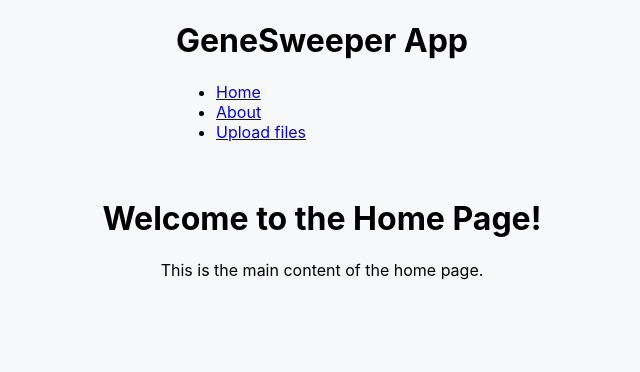
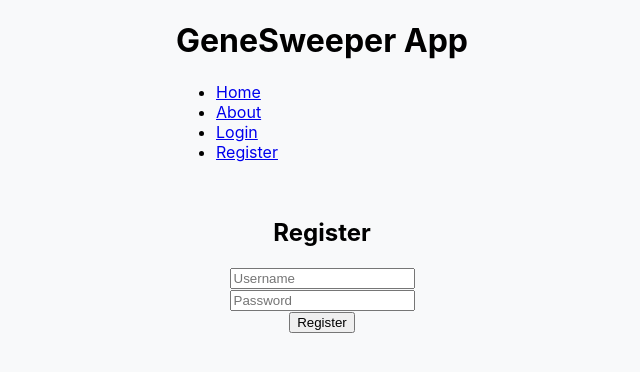
Before and after one commit to Aalajlan6/GeneSweeperApp, a React (Create React App) app in the folder genesweeper-app/: page /register in a window 1280 px wide. Shown: the top 372 px of the page, without its empty margins (318-958 px from the left). Built offline with nearby package versions, Linux system fonts and the light colour scheme.

Commit message:
Account management!

```diff
--- a/genesweeper-app/src/App.js
+++ b/genesweeper-app/src/App.js
@@ -5,6 +5,8 @@ import HomePage from './pages/HomePage';
 import AboutPage from './pages/AboutPage';
 import UploadPage from './pages/UploadPage';
 import DashboardPage from './pages/DashboardPage';
+import RegisterPage from './pages/RegisterPage';
+import LoginPage from './pages/LoginPage';
 import Layout from './components/Layout';
 
 function App() {
@@ -16,6 +18,8 @@ function App() {
         <Route path="/upload" element={<UploadPage />} />
         <Route path="*" element={<HomePage />} />
         <Route path="/dashboard" element={<DashboardPage />} />
+        <Route path="/register" element={<RegisterPage />} />
+        <Route path="/login" element={<LoginPage />} />
       </Routes>
     </Layout>
   );
--- a/genesweeper-app/src/components/NavigationBar.js
+++ b/genesweeper-app/src/components/NavigationBar.js
@@ -1,8 +1,17 @@
 // components/NavigationBar.js (example)
 import React from 'react';
-import { Link } from 'react-router-dom';
+import { Link, useNavigate } from 'react-router-dom';
+import { useAuth } from '../context/AuthContext';
 
 function NavigationBar() {
+  const { isAuthenticated, logout } = useAuth(); // Assuming you have an authentication context or hook
+  const navigate = useNavigate(); // Assuming you are using react-router-dom for navigation
+
+  const handleLogout = () => {
+    logout();
+    navigate('/login'); // Redirect to login page after logout
+  };
+
   return (
     <nav>
       <ul>
@@ -12,9 +21,20 @@ function NavigationBar() {
         <li>
           <Link to="/about">About</Link>
         </li>
-        <li>
-          <Link to="/upload">Upload files</Link>
-        </li>
+
+
+        {isAuthenticated ? (
+          <>
+            <li><Link to="/upload">Upload</Link></li>
+            <li><Link to="/dashboard">Dashboard</Link></li>
+            <li><button onClick={handleLogout}>Logout</button></li>
+          </>
+        ) : (
+          <>
+            <li><Link to="/login">Login</Link></li>
+            <li><Link to="/register">Register</Link></li>
+          </>
+        )}
       </ul>
     </nav>
   );
--- /dev/null
+++ b/genesweeper-app/src/context/AuthContext.js
@@ -0,0 +1,42 @@
+// src/context/AuthContext.js
+import React, { createContext, useContext, useState, useEffect } from 'react';
+
+const AuthContext = createContext();
+
+export function AuthProvider({ children }) {
+  const [accessToken, setAccessToken] = useState(localStorage.getItem('accessToken') || null);
+  const [refreshToken, setRefreshToken] = useState(localStorage.getItem('refreshToken') || null);
+
+  const [isAuthenticated, setIsAuthenticated] = useState(!!accessToken);
+
+  useEffect(() => {
+    setIsAuthenticated(!!accessToken);
+  }, [accessToken]);
+
+  const login = (access, refresh) => {
+    localStorage.setItem('accessToken', access);
+    localStorage.setItem('refreshToken', refresh);
+    setAccessToken(access);
+    setRefreshToken(refresh);
+    setIsAuthenticated(true);
+  };
+
+  const logout = () => {
+    localStorage.removeItem('accessToken');
+    localStorage.removeItem('refreshToken');
+    setAccessToken(null);
+    setRefreshToken(null);
+    setIsAuthenticated(false);
+  };
+
+  return (
+    <AuthContext.Provider value={{ accessToken, refreshToken, isAuthenticated, login, logout }}>
+      {children}
+    </AuthContext.Provider>
+  );
+}
+
+// Custom hook for easy access
+export function useAuth() {
+  return useContext(AuthContext);
+}
--- a/genesweeper-app/src/index.js
+++ b/genesweeper-app/src/index.js
@@ -5,12 +5,15 @@ import App from './App';
 import { BrowserRouter } from 'react-router-dom';
 import './index.css';
 import reportWebVitals from './reportWebVitals';
+import { AuthProvider } from './context/AuthContext';
 
 const root = ReactDOM.createRoot(document.getElementById('root'));
 root.render(
   <React.StrictMode>
     <BrowserRouter>
-      <App />
+      <AuthProvider>
+        <App />
+      </AuthProvider>
     </BrowserRouter>
   </React.StrictMode>
 );
--- /dev/null
+++ b/genesweeper-app/src/pages/LoginPage.js
@@ -0,0 +1,81 @@
+// src/pages/LoginPage.js
+import React, { useState } from 'react';
+import axios from 'axios';
+import { useNavigate } from 'react-router-dom';
+import { useAuth } from '../context/AuthContext';
+
+function LoginPage() {
+  const { login } = useAuth();
+  const navigate = useNavigate();
+  const [formData, setFormData] = useState({
+    username: '',
+    password: '',
+  });
+
+  const [errorMessage, setErrorMessage] = useState('');
+
+  const handleChange = (e) => {
+    setFormData({
+      ...formData,
+      [e.target.name]: e.target.value,
+    });
+  };
+
+  const handleSubmit = (e) => {
+    e.preventDefault();
+
+    axios.post('http://127.0.0.1:8000/api/token/', formData)
+      .then((response) => {
+        const { access, refresh } = response.data;
+        login(access, refresh); // Call the login function from AuthContext
+
+        // Save tokens to localStorage
+        localStorage.setItem('accessToken', access);
+        localStorage.setItem('refreshToken', refresh);
+
+        setErrorMessage('');
+
+        // Redirect to dashboard after login
+        navigate('/dashboard');
+      })
+      .catch((error) => {
+        console.error('Login failed:', error);
+        setErrorMessage('Invalid username or password.');
+      });
+  };
+
+  return (
+    <div>
+      <h2>Login</h2>
+      <form onSubmit={handleSubmit}>
+        <div>
+          <input
+            type="text"
+            name="username"
+            placeholder="Username"
+            value={formData.username}
+            onChange={handleChange}
+            required
+          />
+        </div>
+
+        <div>
+          <input
+            type="password"
+            name="password"
+            placeholder="Password"
+            value={formData.password}
+            onChange={handleChange}
+            required
+          />
+        </div>
+
+        <button type="submit">Login</button>
+      </form>
+
+      {errorMessage && <p style={{ color: 'red' }}>{errorMessage}</p>}
+    </div>
+  );
+}
+
+export default LoginPage;
--- /dev/null
+++ b/genesweeper-app/src/pages/RegisterPage.js
@@ -0,0 +1,82 @@
+// src/pages/RegisterPage.js
+import React, { useState } from 'react';
+import axios from 'axios';
+import { useNavigate } from 'react-router-dom';
+
+function RegisterPage() {
+  const navigate = useNavigate();
+
+  const [formData, setFormData] = useState({
+    username: '',
+    password: '',
+  });
+
+  const [errorMessage, setErrorMessage] = useState('');
+  const [successMessage, setSuccessMessage] = useState('');
+
+  const handleChange = (e) => {
+    setFormData({
+      ...formData,
+      [e.target.name]: e.target.value,
+    });
+  };
+
+  const handleSubmit = (e) => {
+    e.preventDefault();
+
+    axios.post('http://127.0.0.1:8000/api/register/', formData)
+      .then((response) => {
+        setSuccessMessage(response.data.message);
+        setErrorMessage('');
+
+        // Redirect to login page after 2 seconds
+        setTimeout(() => {
+          navigate('/login');
+        }, 2000);
+      })
+      .catch((error) => {
+        if (error.response && error.response.data) {
+          setErrorMessage(error.response.data.error || 'Registration failed.');
+        } else {
+          setErrorMessage('Registration failed.');
+        }
+        setSuccessMessage('');
+      });
+  };
+
+  return (
+    <div>
+      <h2>Register</h2>
+      <form onSubmit={handleSubmit}>
+        <div>
+          <input
+            type="text"
+            name="username"
+            placeholder="Username"
+            value={formData.username}
+            onChange={handleChange}
+            required
+          />
+        </div>
+
+        <div>
+          <input
+            type="password"
+            name="password"
+            placeholder="Password"
+            value={formData.password}
+            onChange={handleChange}
+            required
+          />
+        </div>
+
+        <button type="submit">Register</button>
+      </form>
+
+      {successMessage && <p style={{ color: 'green' }}>{successMessage}</p>}
+      {errorMessage && <p style={{ color: 'red' }}>{errorMessage}</p>}
+    </div>
+  );
+}
+
+export default RegisterPage;
```
